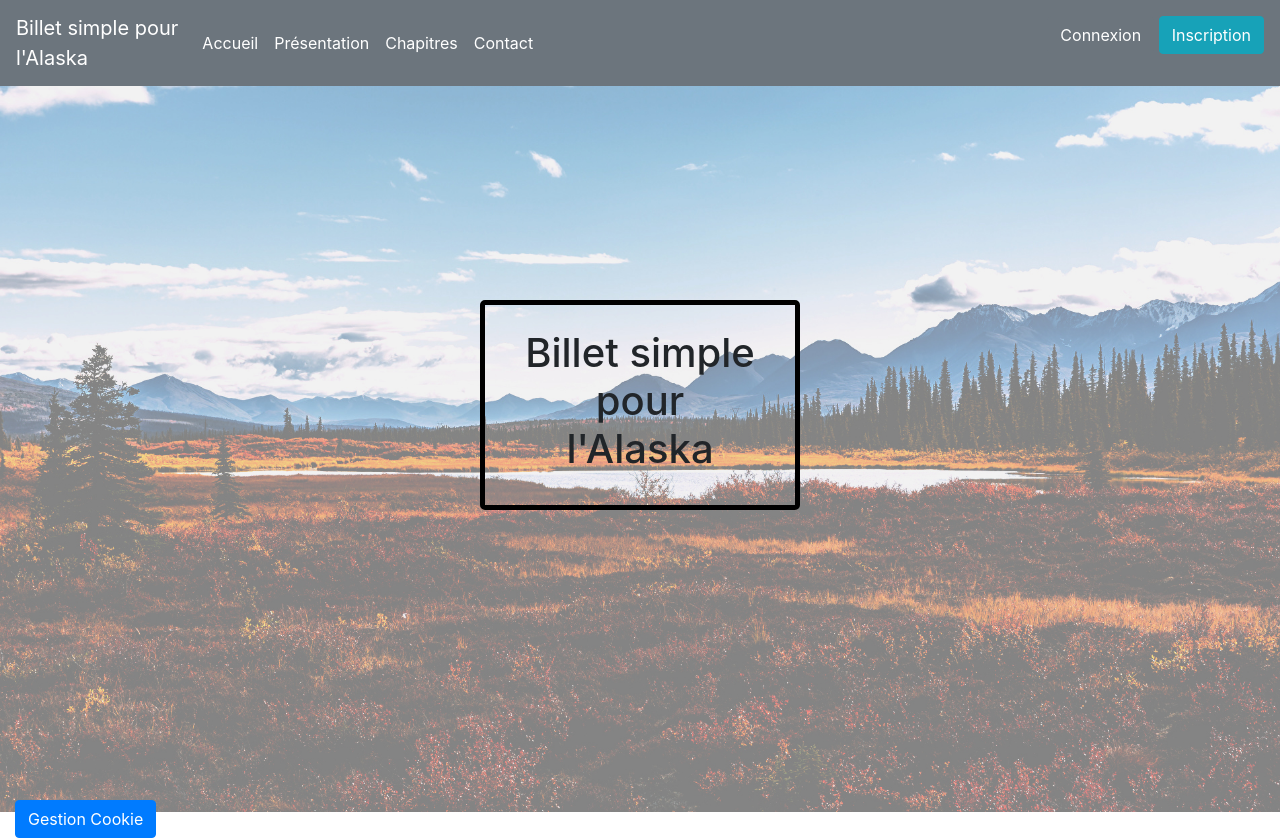
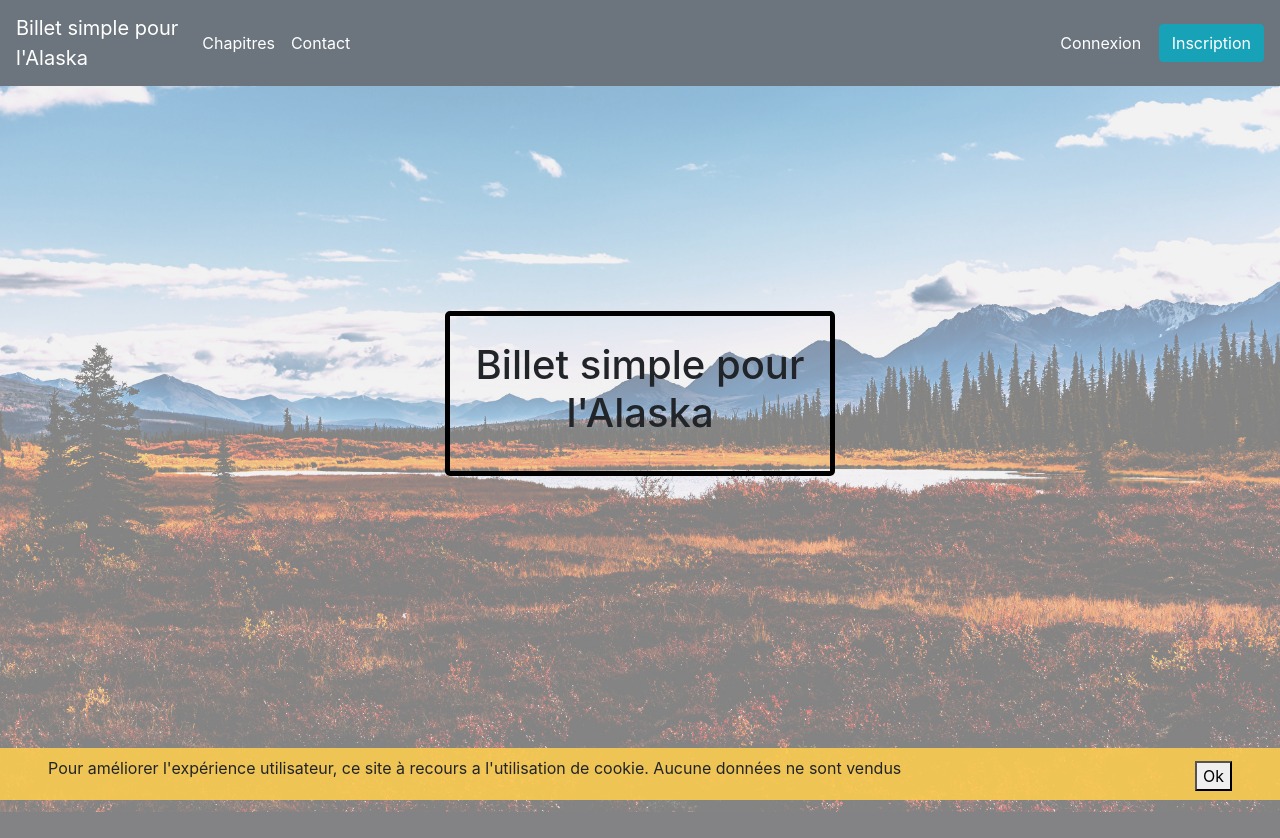
Before and after one commit to thehightech42/p4_oc, a PHP site: page / in a window 1280 px wide. After the commit the page ends 812 px from the top, so only its background shows below. Run offline with PHP 8.4, Linux system fonts and the light colour scheme.

Commit message:
Ajout de la page administration. Ajout de la page de gestion de profil sans le controller suite à l'envoie. Modification de la page Home

```diff
--- a/controller/ControllerUser.php
+++ b/controller/ControllerUser.php
@@ -67,13 +67,13 @@ class ControllerUser{
             $_SESSION['first_name'] = $informationsLogin['first_name'];
             $_SESSION['last_name'] = $informationsLogin['last_name'];
 
-            setcookie('pseudo', $informationsLogin['pseudo'], time() + 365*24*3600, null, null, false, true);
-            setcookie('password', $informationsLogin['pass_hash'], time() + 365*24*3600, null, null, false, true);
+            /*setcookie('pseudo', $informationsLogin['pseudo'], time() + 365*24*3600, null, null, false, true);
+            setcookie('password', $informationsLogin['pass_hash'], time() + 365*24*3600, null, null, false, true);*/
 
+            header('Location: index.php');
 
-            header('Location: index.php?info=connexion-ok');
         }else{
-            header('Location: index.php?type=user&action=forSingIn&info=echec');
+           $this->forSingIn();
         }
     }
 
@@ -83,15 +83,27 @@ class ControllerUser{
 
     public function endSession(){
         session_destroy();
-        setcookie('pseudo','',$_SERVER['REQUEST_TIME'] - 86400*60,'/');
-        setcookie('pseudo','',$_SERVER['REQUEST_TIME'] - 86400*60,'/');
+        /*setcookie('pseudo');
+        setcookie('password');
+        unset($_COOKIE['pseudo']);
+        unset($_COOKIE['password']);*/
 
-        header('Location: index.php?type=end');
+        header('Location: index.php?type=home&info=end');
     }
 
-    public function checkCookies(){
-        $modal = require('view/modalCookie.php');
-        return $modal;
+    public function forManageAccount($pseudo){
+        $reqInformations = $this->_managementUser->takeLoginInformation($pseudo);
+        $userInformation = $reqInformations->fetch();
+
+        require('view/viewRegistration.php');
+
+
+    }
+
+    public function manageAccount($first_name, $last_name, $pseudo, $mail, $last_password, $password, $password1){
+
+
+
     }
 
 }
--- a/index.php
+++ b/index.php
@@ -6,16 +6,20 @@ use P4\Controller\ControllerChapter;
 use P4\Controller\ControllerUser;
 use P4\Gestion\Gestion;
 
+error_reporting(E_ALL);
+ini_set("display_errors", 1);
+
 require('gestion/Autoloader.php');
 Autoloader::register();
 //echo realpath('index.php');
 
 try {
-    $controllerUser = new ControllerUser;
+    //$controllerUser = new ControllerUser;
+    /*if(isset($_COOKIE['pseudo']) && isset($_COOKIE['password']) && !isset($_SESSION['pseudo']) && isset($_GET['info']) && $_GET['info'] != 'end'){
+        $controllerUser->singIn($_COOKIE['pseudo'], $_COOKIE['password']);
+    }*/
 
-    if(isset($_COOKIE['pseudo']) && isset($_COOKIE['password']) && !isset($_SESSION['pseudo']) && isset($_GET['type']) && $_GET['type'] != 'end'){
-        $controllerUser->singIn($_COOKIE['pseudo'], $_COOKIE['password']);
-    }
+
         if(isset($_GET['type']) && isset($_GET['action'])){
 
             if($_GET['type'] === "chapter"){
@@ -113,11 +117,19 @@ try {
                 elseif($_GET['action'] === "singIn"){
                     $controllerUser->singIn(htmlspecialchars($_POST['pseudo']), htmlspecialchars($_POST['password']));
                 }
+                elseif($_GET['action'] === "forManageAccount"){
+                    $controllerUser->forManageAccount($_SESSION['pseudo']);
+                }
+                elseif($_GET['action'] === "ManageAccount"){
+                    $controllerUser->manageAccount(htmlspecialchars($_POST['first_name']),htmlspecialchars($_POST['last_name']),
+                        htmlspecialchars($_POST['user_pseudo']),htmlspecialchars($_POST['user_mail']), htmlspecialchars($_POST['last_password']), htmlspecialchars($_POST['password']), htmlspecialchars($_POST['password1']));
+                }
                 else{
                     $controllerUser->addUser();
                 }
 
             }
+
 
             elseif($_GET['type'] === "test" && $_GET['action'] === "hash"){
                 require('view/hash.php');
@@ -127,10 +139,13 @@ try {
             }
             else{
                 $controller_chapter = new ControllerChapter;
-                var_dump("Test - 4");
                 $controller_chapter->chapterList();
             }
 
+        }
+        elseif(isset($_GET['type']) && $_GET['type'] === "administration"){
+            $controller_chapter = new ControllerChapter;
+            $controller_chapter->administrationPage();
         }
 
         else{
--- a/model/ManagementBDD.php
+++ b/model/ManagementBDD.php
@@ -9,10 +9,25 @@ class ManagementBDD {
     {
         $this->_bd = $this->AccesBDD();
 
+
     }
 
     private function AccesBDD(){
-        $bd = new \PDO('mysql:host=localhost:8889;dbname=projet4;charset=utf8', 'root', 'root');
+        require('env.php');
+        $bd = new \PDO('mysql:host='.$domaineBDD.';dbname='.$BDDName.';charset=utf8', ''.$username.'', ''.$password.'');
+
+
+        /*
+        if(!is_object($bd)){
+            throw new \Exception('Erreur de connexion à la BDD, merci de contacter l\'administrateur ou de vous reconnecter plus tard.');
+           // die('Erreur de connexion à la BDD, merci de contacter l\'administrateur ou de vous reconnecter plus tard .');
+        }*/
+
+        try{
+            $bd = new \PDO('mysql:host='.$domaineBDD.';dbname='.$BDDName.';charset=utf8', ''.$username.'', ''.$password.'');
+        }catch (\Exception $e){
+            throw new \Exception('Erreur de connexion à la BDD, merci de contacter l\'administrateur ou de vous reconnecter plus tard.');
+        }
         return $bd;
 
 
--- /dev/null
+++ b/style.css
@@ -0,0 +1,32 @@
+.centered {
+    position: absolute;
+    top: 40%;
+    left: 50%;
+    transform: translate(-50%, -40%);
+    border : black solid 5px;
+    border-radius : 5px;
+    padding:2%;
+    text-align: center;
+}
+.bloc-cookie{
+    display: flex;
+    justify-content: space-between;
+}
+
+#info-cookie{
+    background-color: rgba(250,203,80,0.9);
+}
+
+
+
+@media screen and (max-width: 640px) {
+    .img-Alaska {
+        display:none;
+    }
+
+    .centered{
+        top: 10%;
+        left: 5%;
+        transform: translate(0%, 100%);
+    }
+}
--- a/template.php
+++ b/template.php
@@ -10,20 +10,40 @@ if(isset($_SESSION['admin']) && $_SESSION['admin'] == 1){
 <html lang="fr">
 
     <head>
-        <meta charset="utf-8">
+        <meta name="twitter:card" content="summary"/>
+        <meta name="twitter:title" content="<?= $titlePage ?>"/>
+        <meta name="twitter:description" content="Billet simple pour l'Alaska - Un livre publié chapitre par chapitre en ligne."/>
+        <meta name="twitter:image" content="../img-car/Logo-JD.v1-Carre.png" />
+
+        <meta property="og:title" content="<?= $titlePage ?>"/>
+        <meta property="og:description" content="Billet simple pour l'Alaska - Un livre publié chapitre par chapitre en ligne."/>
+        <meta property="og:type" content="Livre en ligne"/>
+        <meta property="og:url" content="http://p4.antoninpfistner.fr"/>
+        <meta property="og:image" content="../img-car/Logo-JD.v1-Carre.png"/>
+
+        <meta name="title" content="<?= $titlePage ?>"/>
+        <meta name="description" content="Billet simple pour l'Alaska - Un livre publié chapitre par chapitre en ligne."/>
+        <meta name="url" content="http://p4.antoninpfistner.fr"/>
+        <meta name="image" content="../img-car/Logo-JD.v1-Carre.png"/>
+
+
+        <meta charset="utf-8"/>
         <meta name="viewport" content="width=device-width, initial-scale=1, shrink-to-fit=no">
         <title> <?= $titlePage; ?> </title>
+        <link href="style.css" rel="stylesheet">
 
         <!--CSS Bootstrap-->
         <link rel="stylesheet" href="https://stackpath.bootstrapcdn.com/bootstrap/4.4.1/css/bootstrap.min.css" integrity="sha384-Vkoo8x4CGsO3+Hhxv8T/Q5PaXtkKtu6ug5TOeNV6gBiFeWPGFN9MuhOf23Q9Ifjh" crossorigin="anonymous">
     </head>
 
-    <body style="height:100vh">
-    <?php if(!isset($_SESSION['COOKIE'])){
-        require('view/modalCookie.php');
-    }?>
-    <div class="container-fluid h-100 p-0 <?php if($admin == 1){?> m-0<?php }?>">
+    <body style="height: 100vh">
+    <div class="container-fluid p-0<?php if($admin == 1){?> m-0<?php }?>">
+        <div class="row m-0 p-0">
+            <div class="col-lg-12 p-0">
                 <?php include('view/nav.php');?>
+            </div>
+        </div>
+
 
         <?php if(!isset($_GET['type']) || $_GET['type'] === "home"){ ?>
             <div class="row m-0 p-0">
@@ -34,39 +54,41 @@ if(isset($_SESSION['admin']) && $_SESSION['admin'] == 1){
 
             <?php
 
-        }else{
+        }elseif($_GET['type'] === 'administration'){
             ?>
-                <div class="row h-100">
+            <div class="row h-100 m-0">
+                <div class="col-lg-10 mx-auto">
+                    <?= $content ?>
+                </div>
+            </div>
             <?php
-                if($admin === 1){
+        }
+        else{
             ?>
-                    <div class="col-lg-2">
-                        <?php include('view/viewNavAdmin.php');?>
+            <div class="row h-100 m-0">
+                <div class="col-lg-8 mx-auto">
+                    <?= $content ?>
+                </div>
+            </div>
+            <?php
+        }
+
+
+        if(!isset($_COOKIE['info-cookie']) || $_COOKIE['info-cookie'] !== "YES"){
+            ?>
+            <div class="row fixed-bottom pl-5 pr-5 pb-1 pt-2" id="info-cookie">
+                <div class="col-lg-12 bloc-cookie align-items-center">
+                    <p class="text-cookie ">Pour améliorer l'expérience utilisateur, ce site à recours a l'utilisation de cookie. Aucune données ne sont vendus</p> <button id="button-cookie">Ok</button>
+                </div>
             </div>
         <?php
         }
         ?>
-                    <div class="col-lg-8 col-lg-offset-2 m-2 p-3<?php if($admin == 0){?> mx-auto <?php }?>">
-                        <?= $content ; ?>
-                    </div>
-            </div>
-            <?php
-        }?>
 
     </div>
 
 
-    <div class="container m-0 p-0">
-        <div class="row m-0 p-0">
-            <div class="col-lg-12">
-                <button type="button" class="btn btn-primary" data-toggle="modal" data-target="#cookieModal" aria-checked="true">
-                    Gestion Cookie
-                </button>
-            </div>
 
-        </div>
-
-    </div>
 
 
     <!--Script Bootstrap-->
@@ -80,6 +102,15 @@ if(isset($_SESSION['admin']) && $_SESSION['admin'] == 1){
     <script src="https://cdn.jsdelivr.net/npm/popper.js@1.16.0/dist/umd/popper.min.js" integrity="sha384-Q6E9RHvbIyZFJoft+2mJbHaEWldlvI9IOYy5n3zV9zzTtmI3UksdQRVvoxMfooAo" crossorigin="anonymous"></script>
     <script src="https://stackpath.bootstrapcdn.com/bootstrap/4.4.1/js/bootstrap.min.js" integrity="sha384-wfSDF2E50Y2D1uUdj0O3uMBJnjuUD4Ih7YwaYd1iqfktj0Uod8GCExl3Og8ifwB6" crossorigin="anonymous"></script>
 
+    <!-- Autre script-->
+    <?php
+    if(!isset($_COOKIE['info-cookie']) || $_COOKIE['info-cookie'] !== "YES") {
+        ?>
+        <script src="js/gestion.js"></script>
+        <?php
+        }
+    ?>
+
     </body>
 
 </html>
--- a/view/modalCookie.php
+++ /dev/null
@@ -1,19 +0,0 @@
-<div class="modal fade" id="cookieModal" tabindex="-1" role="dialog" aria-labelledby="cookieModalLabel" aria-hidden="true">
-    <div class="modal-dialog" role="document">
-        <div class="modal-content">
-            <div class="modal-header">
-                <h5 class="modal-title" id="exampleModalLabel">Utilisation Cookie</h5>
-                <button type="button" class="close" data-dismiss="modal" aria-label="Close">
-                    <span aria-hidden="true">&times;</span>
-                </button>
-            </div>
-            <div class="modal-body">
-                ...
-            </div>
-            <div class="modal-footer">
-                <button type="button" class="btn btn-secondary" data-dismiss="modal">Close</button>
-                <button type="button" class="btn btn-primary">Save changes</button>
-            </div>
-        </div>
-    </div>
-</div>
--- a/view/nav.php
+++ b/view/nav.php
@@ -5,42 +5,57 @@
     <a class="navbar-brand text-white" href="index.php?type=home">Billet simple pour<br>l'Alaska</a>
 
     <div class="collapse navbar-collapse" id="navbarTogglerDemo03">
-        <ul class="navbar-nav mr-auto mt-2 mt-lg-0">
-            <li class="nav-item active">
-                <a class="nav-link text-white" href="index.php?type=home">Accueil<span class="sr-only">(current)</span></a>
-            </li>
-            <li class="nav-item">
-                <a class="nav-link text-white" href="#">Présentation</a>
-            </li>
+        <ul class="navbar-nav mr-auto ">
             <li class="nav-item">
                 <a class="nav-link text-white" href="index.php?type=chapter&action=chapterList">Chapitres</a>
             </li>
             <li class="nav-item">
                 <a class="nav-link text-white" href="index.php?action=chapterList">Contact</a>
             </li>
+            <?php
+                if(isset($_SESSION['admin']) && $_SESSION['admin'] === "1"){
+                    ?>
+                    <li class="nav-item">
+                        <a class="nav-link text-white" href="index.php?type=administration">Administration</a>
+                    </li>
+                    <li class="nav-item">
+                        <a class="nav-link text-white" href="index.php?type=chapter&action=forAddChapter">Ajouter un chapitre</a>
+                    </li>
+                    <?php
+                }
+
+            ?>
             <!--<li class="nav-item">
                 <a class="nav-link" href="index.php?type=test&action=hash">Hash</a>
             </li>-->
         </ul>
-        <ul>
+        <ul class="navbar-nav mr-0 ">
             <?php
             if(isset($_SESSION['pseudo'])){
                 ?>
-                <ol class="nav-item">
-                    <a href="#" class="btn btn-secondary" role="button" aria-pressed="true"><?= $_SESSION['pseudo'];?></a>
+                <li class="nav-item dropdown">
+                    <a class="nav-link dropdown-toggle" href="#" id="navbarDropdown" role="button" data-toggle="dropdown" aria-haspopup="true" aria-expanded="false">
+                        <?= $_SESSION['pseudo'];?>
+                    </a>
+                    <div class="dropdown-menu" aria-labelledby="navbarDropdown">
+                        <a class="dropdown-item" href="index.php?type=user&action=forManageAccount">Gestion du compte</a>
+                    </div>
+                </li>
+                <li class="nav-item">
                     <a href="index.php?type=user&action=endSession" class="btn btn-info" role="button" aria-pressed="true">Deconnexion</a>
-                </ol>
+                </li>
             <?php
             }else{
                 ?>
-            <ol>
+            <li>
                 <a href="index.php?type=user&action=forSingIn" class="btn btn-secondary" role="button" aria-pressed="true">Connexion</a>
                 <a href="index.php?type=user&action=add" class="btn btn-info" role="button" aria-pressed="true">Inscription</a>
-            </ol>
+            </li>
             <?php
             }
             ?>
 
+
         </ul>
     </div>
 </nav>
--- a/view/viewAddChapter.php
+++ b/view/viewAddChapter.php
@@ -53,6 +53,10 @@ if($_GET['action'] === 'updateChapter'){
                    ?>
                    value="<?= $upChapter['chapter_name']?>"
                    <?php
+               }elseif(isset($informationChapter['chapter_name'])){
+                   ?>
+                   value="<?= $informationChapter['chapter_name']?>"
+                <?php
                }
                ?>
                required>
@@ -76,6 +80,8 @@ if($_GET['action'] === 'updateChapter'){
                 <?php
                 if(isset($upChapter['chapter_content'])){
                     echo $upChapter['chapter_content'];
+                }elseif(isset($informationChapter['chapter_content'])){
+                    echo $informationChapter['chapter_name'];
                 }
                 ?>
             </textarea>
--- a/view/viewHome.php
+++ b/view/viewHome.php
@@ -2,17 +2,11 @@
 $titlePage = "Billet simple pour l'Alaska";
 ob_start();
 ?>
-    <div class="row m-0 p-0">
-        <figure class="col-lg-12 p-0">
-                <img class="img-fluid" src="img/Alaska.jpg" alt="Image d'Alaska">
-            <figcaption class="col-lg-3 p-4 align-items-center text-center mx-auto border-black" style="margin-top : -40%; border : black solid 5px; border-radius : 5px">
-                    <h1>Billet simple pour </br> l'Alaska</h1>
-            </figcaption>
-        </figure>
 
+    <div class="container-fluid m-0 p-0">
+        <img src="img/Alaska.jpg" alt="Image d'Alaska" class="img-Alaska" style="width:100%;">
+        <div class="centered"><h1>Billet simple pour <br/> l'Alaska</h1></div>
     </div>
-
-
 <?php
 $content = ob_get_clean();
 
--- a/view/viewSingIn.php
+++ b/view/viewSingIn.php
@@ -3,10 +3,9 @@ $titlePage = "Connexion";
 
 ob_start();
 ?>
-<div class="row h-75 align-items-center">
 
-        <div class="row w-100">
-            <div class="col-lg-4 align-items-center mx-auto">
+    <div class="row justify-content-center">
+        <div class="col-lg-4 mx-auto ">
             <h4>Connexion :</h4>
             <form action="index.php?type=user&action=singIn" method="POST">
                 <div class="form-group">
@@ -30,7 +29,6 @@ ob_start();
 
     </div>
 
-</div>
 
 
 <?php
```
Also changed, not shown: controller/ControllerChapter.php (+24 -8 lines), js/gestion.js (added, +7 -0 lines), model/ManagementChapter.php (+12 -1 lines), view/viewAdministration.php (added, +95 -0 lines), view/viewChapterList.php (+2 -14 lines), view/viewRegistration.php (+35 -1 lines). Lines whose indentation alone changed are shown as unchanged.
